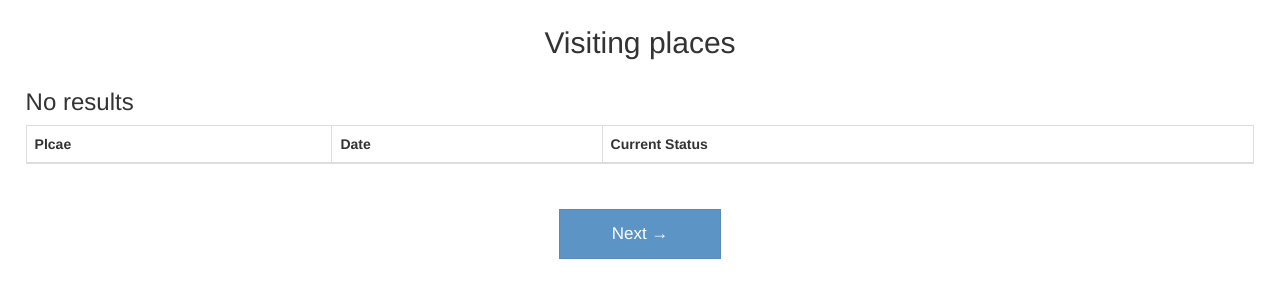
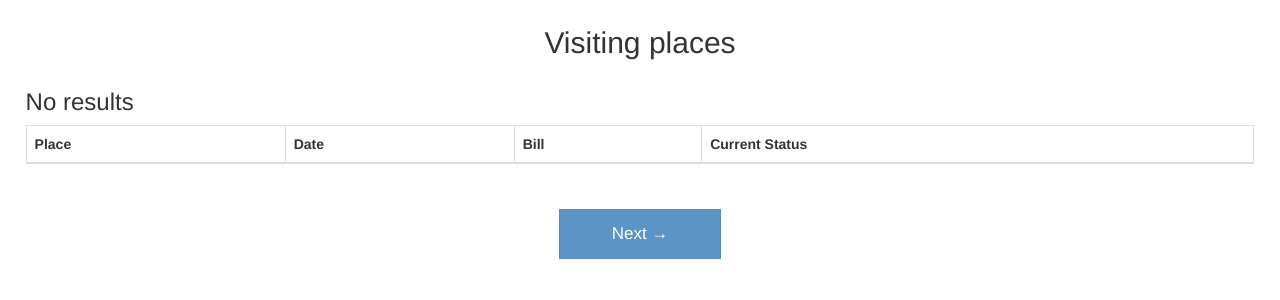
Before and after one commit to AshiqueImran/travelGuide, a PHP site: page /user/booking.php?start=0&end=5&button=next in a window 1280 px wide. Shown: the top 300 px of the page. Run offline with PHP 8.4, Linux system fonts and the light colour scheme; the visitor is signed in with stand-in values (Sample User, id 1); tables that the repository leaves empty or names only in its code hold one stand-in row (values such as "Sample post"); lists and menus that the app fills with data are empty; some libraries are stand-ins or nearby versions; some web fonts are replaced.

Commit message:
user files mified

```diff
--- a/user/booking.php
+++ b/user/booking.php
@@ -18,7 +18,7 @@
 		{
 			$start=$_GET["start"];
 			$end=$_GET["end"];
-			$checkSql="SELECT `bookingplace`, `time`, `status` FROM `bookingtable` WHERE `bookedby` ='".$_SESSION['mail']."' order by `time` DESC limit $start,$end";
+			$checkSql="SELECT `bookingplace`, `time`, `status` , `price` FROM `bookingtable` WHERE `bookedby` ='".$_SESSION['mail']."' order by `time` DESC limit $start,$end";
 			$result=$conn->query($checkSql);
 			//print_r($result);
 			if($_GET["button"]=="next"&&$_GET["end"]<=$result->num_rows)
@@ -33,8 +33,9 @@
  <table class="table table-bordered">
     <thead>
       <tr>
-        <th>Plcae</th>
+        <th>Place</th>
         <th>Date</th>
+        <th>Bill</th>
         <th>Current Status</th>
       </tr>
     </thead>
@@ -48,6 +49,7 @@
 			echo "<tr>";
 				echo "<td>".$allData["bookingplace"]."</td>";
 				echo "<td>".$allData["time"]."</td>";
+				echo "<td>".$allData["price"]."</td>";
 				echo "<td>".$allData["status"]."</td>";
 			echo "</tr>";
 		  }
```
